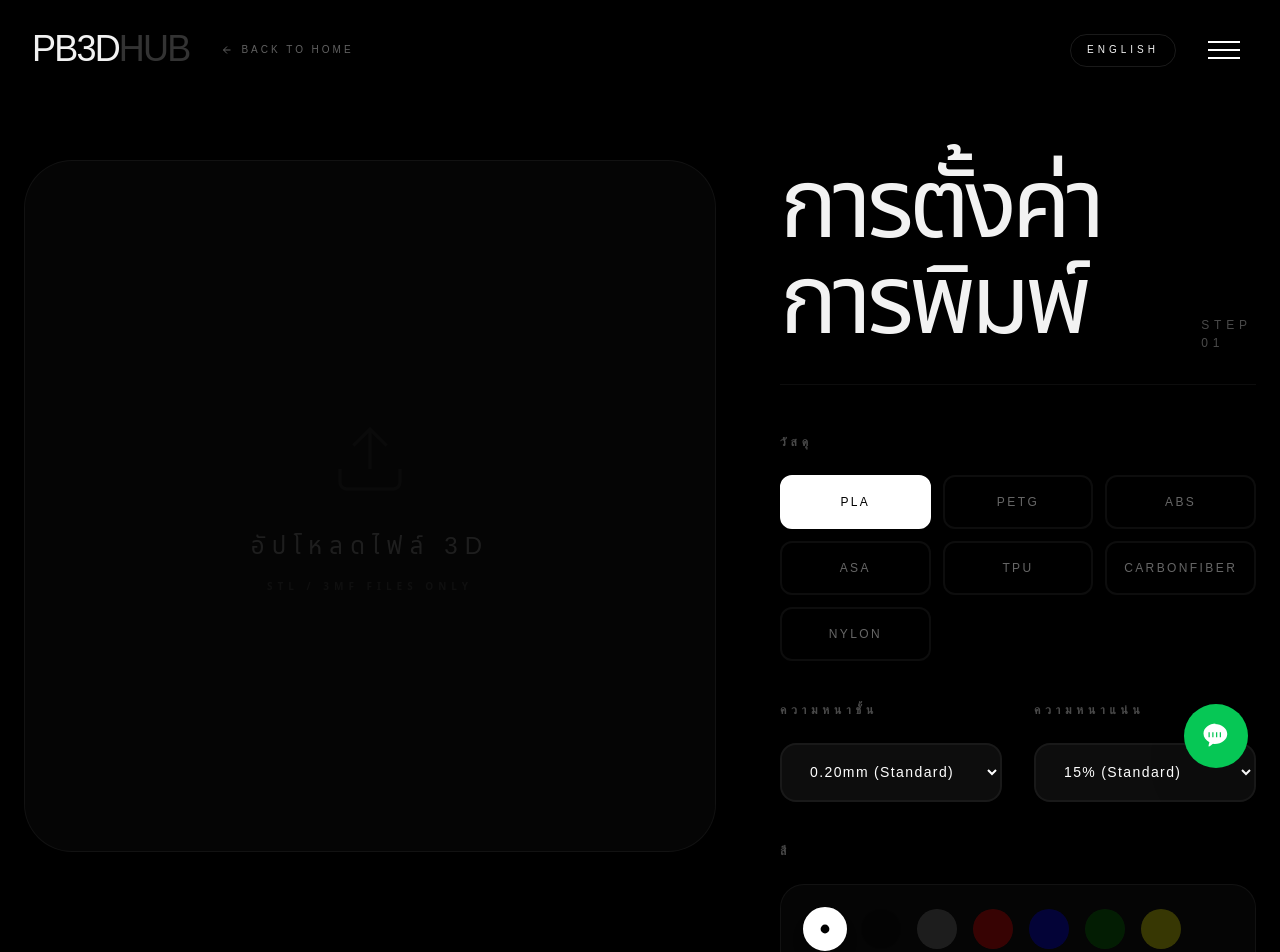
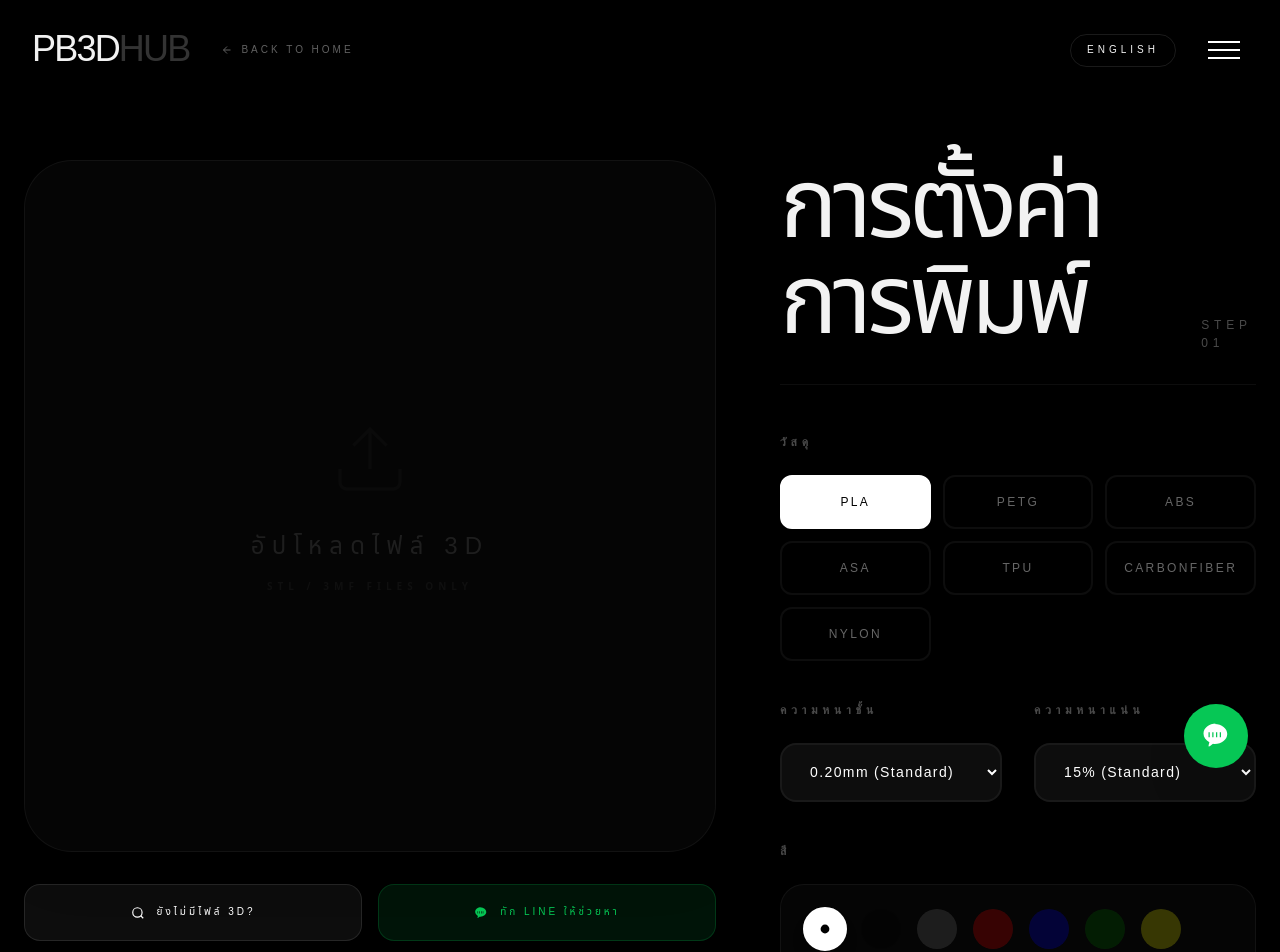
Before and after one commit to tansikap1998/pb3d-printing-hub, a Next.js app: page /upload in a window 1280 px wide. Shown: the top 952 px of the page. Built offline with nearby package versions, Linux system fonts and the light colour scheme.

Commit message:
feat: add 'Find 3D Files' feature with curated libraries, search engine, and license warnings

```diff
--- a/app/upload/page.tsx
+++ b/app/upload/page.tsx
@@ -68,6 +68,7 @@ export default function UploadPage() {
   const [showContactForm, setShowContactForm] = useState(false)
   const [isSubmitted, setIsSubmitted] = useState(false)
   const [customerInfo, setCustomerInfo] = useState({ name: '', phone: '', line: '' })
+  const [showFindFiles, setShowFindFiles] = useState(false)
 
   useEffect(() => {
     if (material === "CarbonFiber") setColorId("black")
@@ -196,6 +197,65 @@ export default function UploadPage() {
               </div>
             )}
           </div>
+
+          {models.length === 0 && (
+            <div className="flex flex-col gap-6 animate-in fade-in slide-in-from-bottom-4 duration-700 delay-300">
+               <div className="flex flex-col sm:flex-row gap-4">
+                  <button onClick={() => setShowFindFiles(!showFindFiles)} className={`flex-1 border py-5 rounded-2xl font-header text-[10px] tracking-[0.3em] uppercase transition-all flex items-center justify-center gap-3 ${showFindFiles ? 'bg-white text-black border-white' : 'bg-white/5 border-white/10 hover:bg-white/10 text-white'}`}>
+                    <svg width="14" height="14" viewBox="0 0 24 24" fill="none" stroke="currentColor" strokeWidth="2"><circle cx="11" cy="11" r="8"/><path d="m21 21-4.3-4.3"/></svg>
+                    {t.findFiles.title}
+                  </button>
+                  <a href="https://line.me/ti/p/@pb3d" target="_blank" className="flex-1 bg-[#06C755]/10 border border-[#06C755]/20 text-[#06C755] py-5 rounded-2xl font-header text-[10px] tracking-[0.3em] uppercase hover:bg-[#06C755]/20 transition-all flex items-center justify-center gap-3">
+                    <svg width="14" height="14" viewBox="0 0 24 24" fill="currentColor"><path d="M12 2C6.48 2 2 5.58 2 10c0 2.9 1.87 5.48 4.7 7.04-.13.5-.47 1.94-.54 2.22-.08.3-.38 1.18.16 1.18.52 0 2.4-1.6 3.3-2.22.45.12.92.18 1.38.18 5.52 0 10-3.58 10-8s-4.48-8-10-8zm-5 11h-1v-4h1v4zm3 0h-1v-4h1v4zm3-4v4h-1v-4h1zm3 4h-1v-4h1v4z"/></svg>
+                    {t.findFiles.contactHelp}
+                  </a>
+               </div>
+
+               {showFindFiles && (
+                 <div className="bg-white/[0.02] border border-white/5 rounded-[2.5rem] p-8 md:p-12 animate-in fade-in zoom-in-95 duration-500 shadow-2xl">
+                    <div className="mb-12">
+                      <h3 className="font-header text-2xl uppercase tracking-tighter mb-2 text-white">{t.findFiles.popular}</h3>
+                      <p className="font-body text-xs text-white/30 uppercase tracking-[0.2em]">{t.findFiles.subtitle}</p>
+                    </div>
+
+                    <div className="grid grid-cols-2 gap-4 mb-12">
+                      {[
+                        { name: "Thingiverse", url: "https://www.thingiverse.com" },
+                        { name: "Printables", url: "https://www.printables.com" },
+                        { name: "Cults3D", url: "https://cults3d.com" },
+                        { name: "MyMiniFactory", url: "https://www.myminifactory.com" }
+                      ].map(site => (
+                        <a key={site.name} href={site.url} target="_blank" className="bg-white/5 border border-white/5 p-8 rounded-3xl text-center hover:bg-white/10 transition-all group relative overflow-hidden">
+                          <div className="absolute inset-0 bg-gradient-to-br from-white/5 to-transparent opacity-0 group-hover:opacity-100 transition-opacity" />
+                          <p className="font-header text-[12px] tracking-widest uppercase mb-1 relative z-10">{site.name}</p>
+                          <p className="text-[8px] opacity-20 group-hover:opacity-50 transition-opacity relative z-10 tracking-[0.3em]">VISIT LIBRARY →</p>
+                        </a>
+                      ))}
+                    </div>
+
+                    <div className="bg-white/[0.03] p-10 rounded-[2.5rem] border border-white/10 mb-12 relative overflow-hidden group">
+                      <div className="absolute top-0 right-0 w-32 h-32 bg-white/5 rounded-full -translate-y-1/2 translate-x-1/2 blur-3xl group-hover:bg-white/10 transition-all" />
+                      <h3 className="font-header text-[10px] tracking-[0.5em] uppercase mb-8 text-white/30">{t.findFiles.searchAll}</h3>
+                      <div className="flex flex-col gap-6">
+                        <a href="https://www.yeggi.com" target="_blank" className="w-full bg-white text-black py-6 rounded-2xl font-header text-sm tracking-[0.4em] uppercase text-center hover:scale-[1.02] active:scale-95 transition-all flex items-center justify-center gap-4 shadow-[0_0_40px_rgba(255,255,255,0.1)]">
+                          <svg width="18" height="18" viewBox="0 0 24 24" fill="none" stroke="currentColor" strokeWidth="3"><circle cx="11" cy="11" r="8"/><path d="m21 21-4.3-4.3"/></svg>
+                          YEGGI SEARCH
+                        </a>
+                        <p className="text-[11px] text-white/20 font-body text-center tracking-wide italic">{t.findFiles.hint}</p>
+                      </div>
+                    </div>
+
+                    <div className="bg-orange-500/10 border border-orange-500/20 p-8 rounded-3xl flex gap-6 items-start">
+                       <span className="text-2xl mt-1">🚨</span>
+                       <div>
+                         <p className="font-header text-[10px] tracking-[0.4em] uppercase text-orange-500/80 mb-2">{t.findFiles.licenseTitle}</p>
+                         <p className="text-[12px] text-orange-500/40 font-body leading-relaxed">{t.findFiles.licenseDesc}</p>
+                       </div>
+                    </div>
+                 </div>
+               )}
+            </div>
+          )}
 
           {models.length > 0 && (
             <div className="grid grid-cols-3 gap-6 bg-white/[0.02] p-10 rounded-[2.5rem] border border-white/5">
--- a/lib/translations.ts
+++ b/lib/translations.ts
@@ -123,6 +123,16 @@ export const translations = {
       total: "ยอดรวม",
       checkout: "สั่งพิมพ์ชิ้นงาน →",
       anyColor: "ตามใจร้าน (ลด ฿2/g)",
+    },
+    findFiles: {
+      title: "ยังไม่มีไฟล์ 3D?",
+      subtitle: "ค้นหาโมเดลที่ต้องการจากแหล่งรวมไฟล์ระดับโลก",
+      searchAll: "ค้นหาทั้งหมด (แนะนำ)",
+      popular: "เว็บยอดนิยม",
+      contactHelp: "ทัก LINE ให้ช่วยหา",
+      hint: "ลองค้นหา: keychain, phone stand, anime, name tag",
+      licenseTitle: "🚨 สิ่งที่ต้องทราบ",
+      licenseDesc: "กรุณาตรวจสอบสิทธิ์การใช้งาน (License) ของไฟล์ บางโมเดลอาจใช้ได้เพื่อส่วนตัวเท่านั้น",
     }
   },
   EN: {
@@ -247,6 +257,16 @@ export const translations = {
       total: "Total Amount",
       checkout: "Place Order →",
       anyColor: "AnyColor (Discount ฿2/g)",
+    },
+    findFiles: {
+      title: "Don't have a 3D file yet?",
+      subtitle: "Find your model from world-class libraries",
+      searchAll: "Search All (Recommended)",
+      popular: "Popular Sites",
+      contactHelp: "Contact LINE for help",
+      hint: "Try searching: keychain, phone stand, anime, name tag",
+      licenseTitle: "🚨 Important Note",
+      licenseDesc: "Please check the file license. Some models may be for personal use only.",
     }
   }
 };
```
